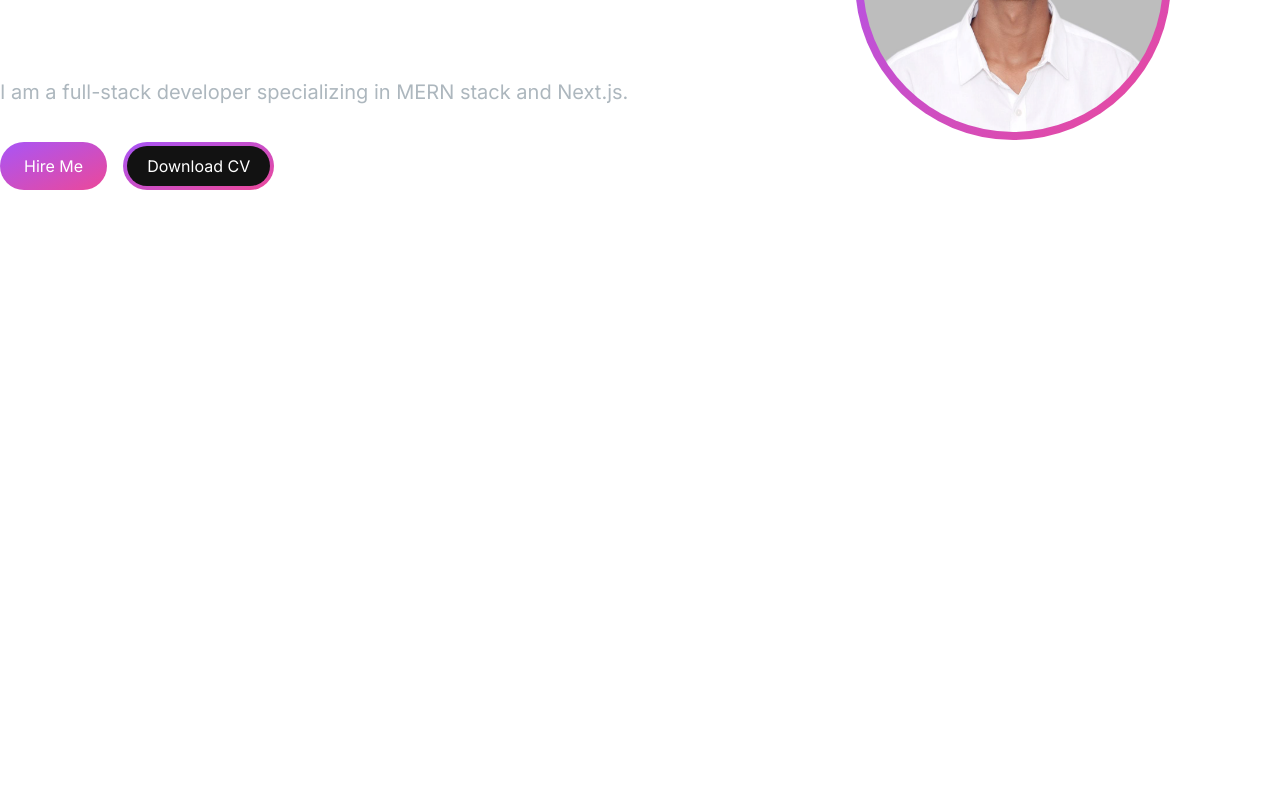
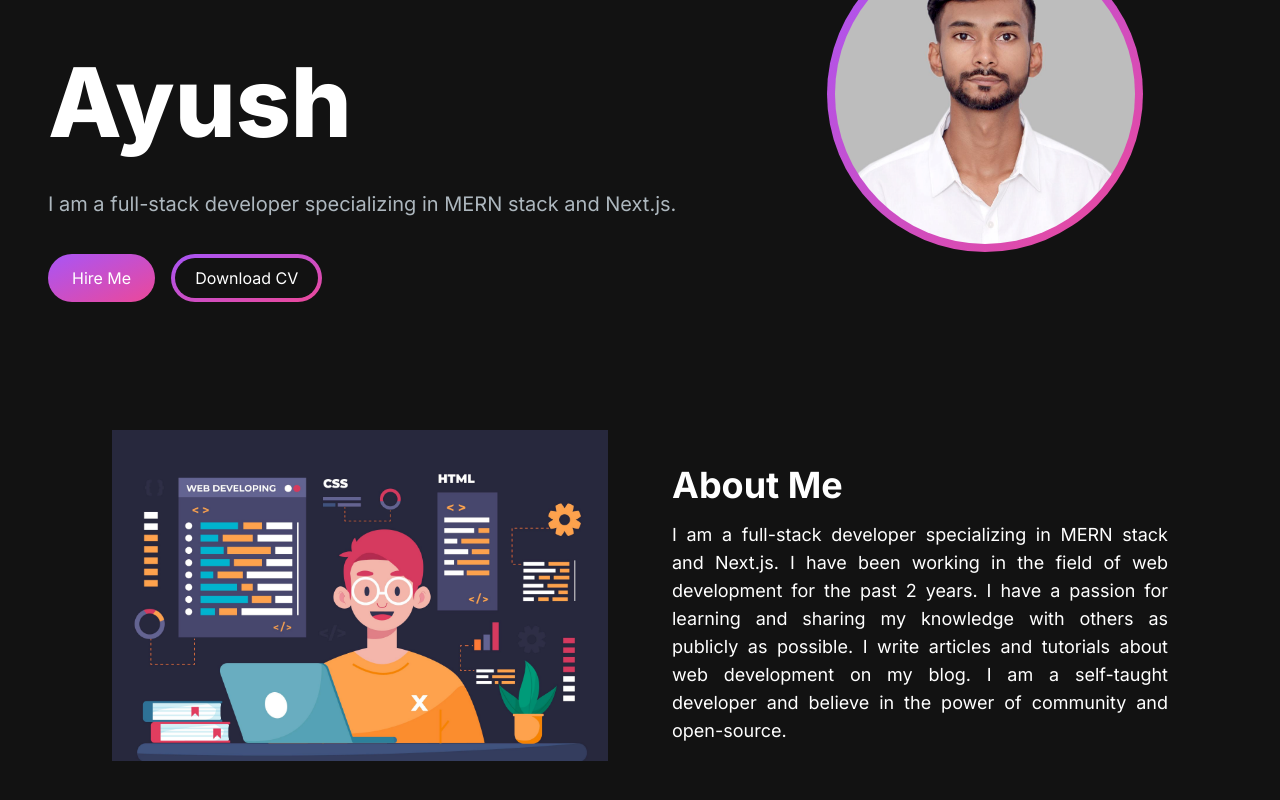
Before and after one commit to Ayush-Maurya-19/portfolio, a Next.js app: page / in a window 1280 px wide. Shown: the part 290-1090 px from the top of the page. Before the commit the page ends 800 px from the top, so only its background shows below. Built offline with nearby package versions, Linux system fonts and the light colour scheme.

Commit message:
UI changes

```diff
--- /dev/null
+++ b/src/app/components/AboutSection.jsx
@@ -0,0 +1,32 @@
+"use client";
+import React from "react";
+import Image from "next/image";
+
+const AboutSection = () => {
+  return (
+    <section className="text-white" id="about">
+      <div className="md:grid md:grid-cols-2 gap-8 items-center py-8 px-4 xl:gap-16 sm:py-16 xl:px-16">
+        <Image
+          src="/images/AboutSectionIMG.jpg "
+          width={500}
+          height={500}
+          alt="aboutSection"
+          className=""
+        />
+        <div>
+          <h2 className="text-4xl font-bold text-white mb-4 mt-5">About Me</h2>
+          <p className="text-base lg:text-lg text-justify		">
+            I am a full-stack developer specializing in MERN stack and Next.js.
+            I have been working in the field of web development for the past 2
+            years. I have a passion for learning and sharing my knowledge with
+            others as publicly as possible. I write articles and tutorials about
+            web development on my blog. I am a self-taught developer and believe
+            in the power of community and open-source.
+          </p>
+        </div>
+      </div>
+    </section>
+  );
+};
+
+export default AboutSection;
--- a/src/app/page.js
+++ b/src/app/page.js
@@ -1,11 +1,17 @@
-import HeroSection from "./components/HeroSection"
+import AboutSection from "./components/AboutSection";
+import HeroSection from "./components/HeroSection";
 
 const Page = () => {
   return (
     <>
-    <HeroSection />
+      <main className="flex min-h-screen flex-col bg-[#121212] ">
+        <div className="container mt-24 mx-auto px-12 py-4">
+          <HeroSection />
+          <AboutSection />
+        </div>
+      </main>
     </>
-  )
-}
+  );
+};
 
-export default Page
+export default Page;
```
